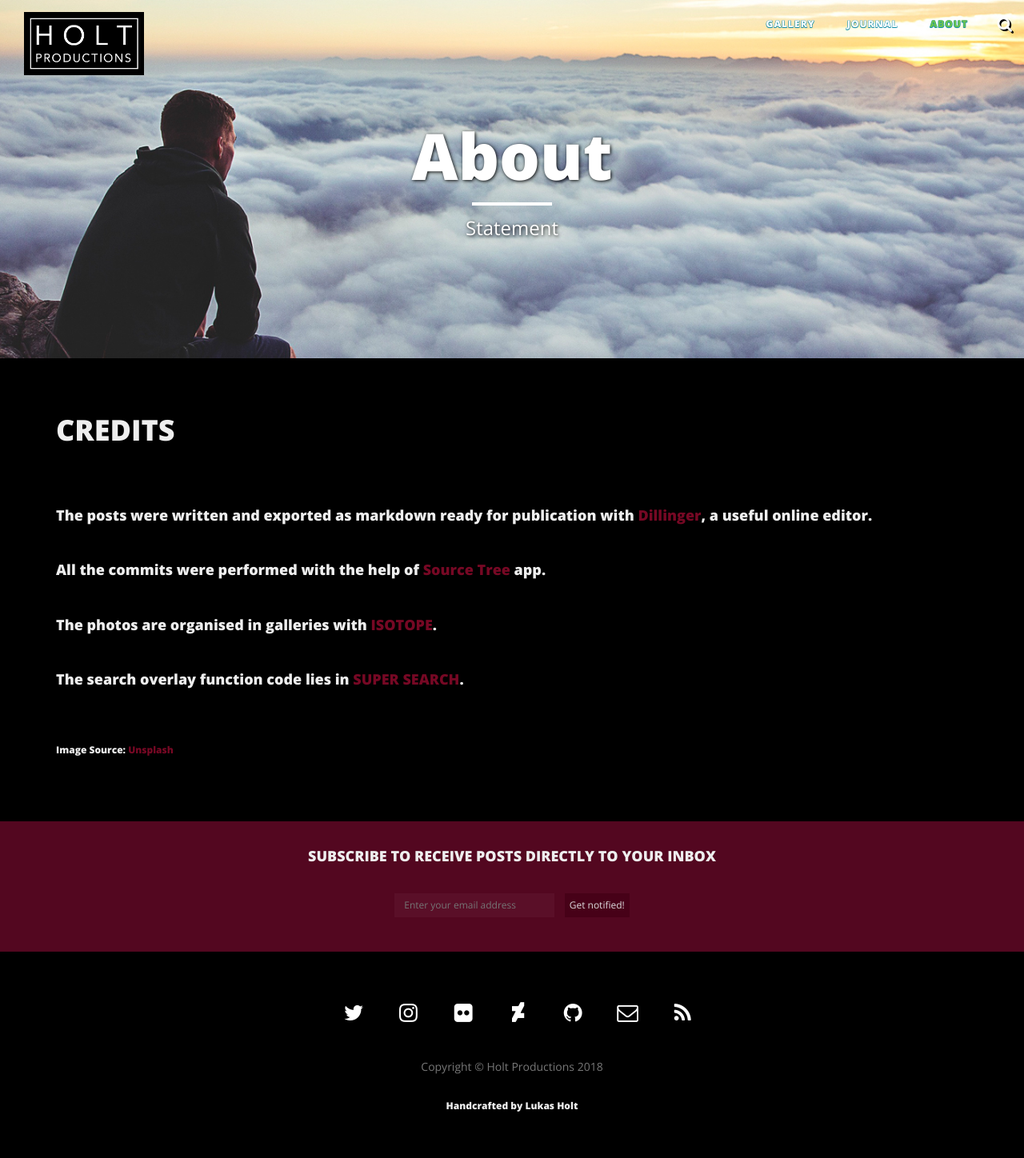
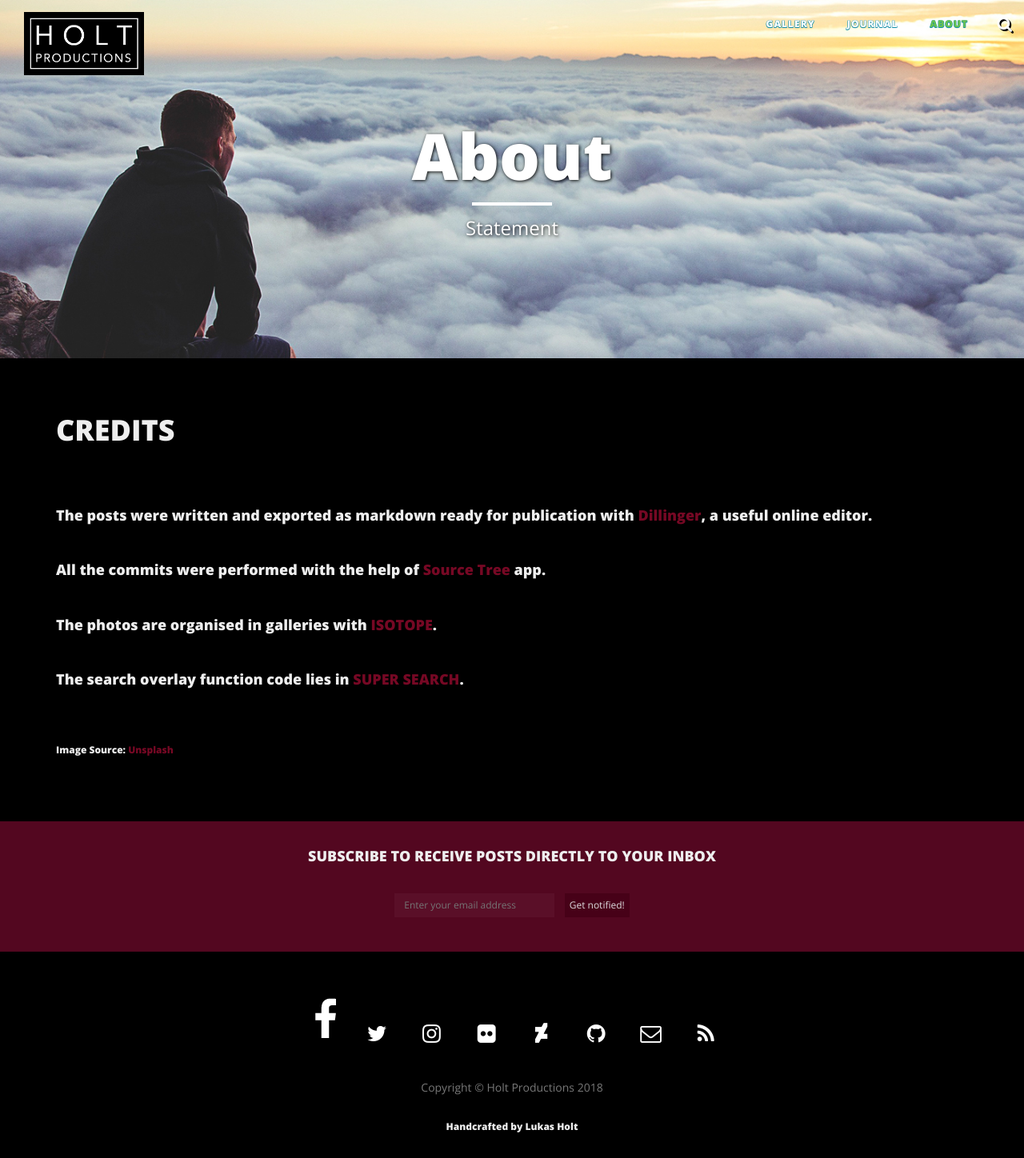
Before and after one commit to lukasholt92/lukasholt92.github.io, a Jekyll site: the page built from about/index.html, in a window 1280 px wide. Shown: the whole page at 80% size. Built offline with Jekyll 4.4.1, drawn with Linux system fonts in a browser that asks for light colours; nearby versions of some CDN libraries; before the commit the page ends 1422 px from its top, so only the background shows below that.

Commit message:
Black and white Facebook logo

```diff
--- a/_includes/footer.html
+++ b/_includes/footer.html
@@ -9,7 +9,7 @@
                     {% if site.facebook_username %}
                     <li>
                         <a href="https://facebook.com/{{ site.facebook_username }}" title="Facebook">
-                            <img align="center" alt="Facebook" src="../logos/flogo58.svg"/>
+                            <img align="center" alt="Facebook" src="../logos/flogo58.png"/>
                         </a>
                     </li>
                     {% endif %}
```
Also changed, not shown: logos/flogo58.png (added), logos/flogo58.svg (deleted).
